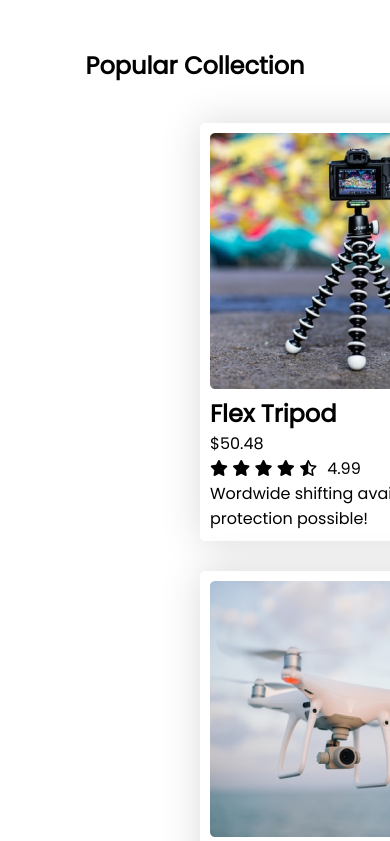
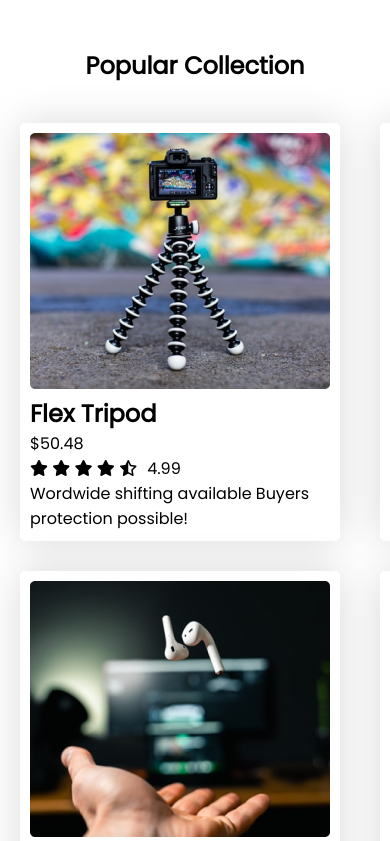
Before and after one commit to sadmansakib172/influence-gear-practice, a plain HTML site: page index.html in a window 390 px wide. Shown: the part 1780-2621 px from the top of the page. Drawn offline with Linux system fonts and the light colour scheme.

Commit message:
popular section done with responsiveness

```diff
--- a/styles/influnce.css
+++ b/styles/influnce.css
@@ -165,4 +165,8 @@ nav {
         margin: 0;
         text-align: start;
     }
+    .popular-content{
+        grid-template-columns: repeat(2, 1fr);
+        padding:0 20px;
+    }
 }
```
